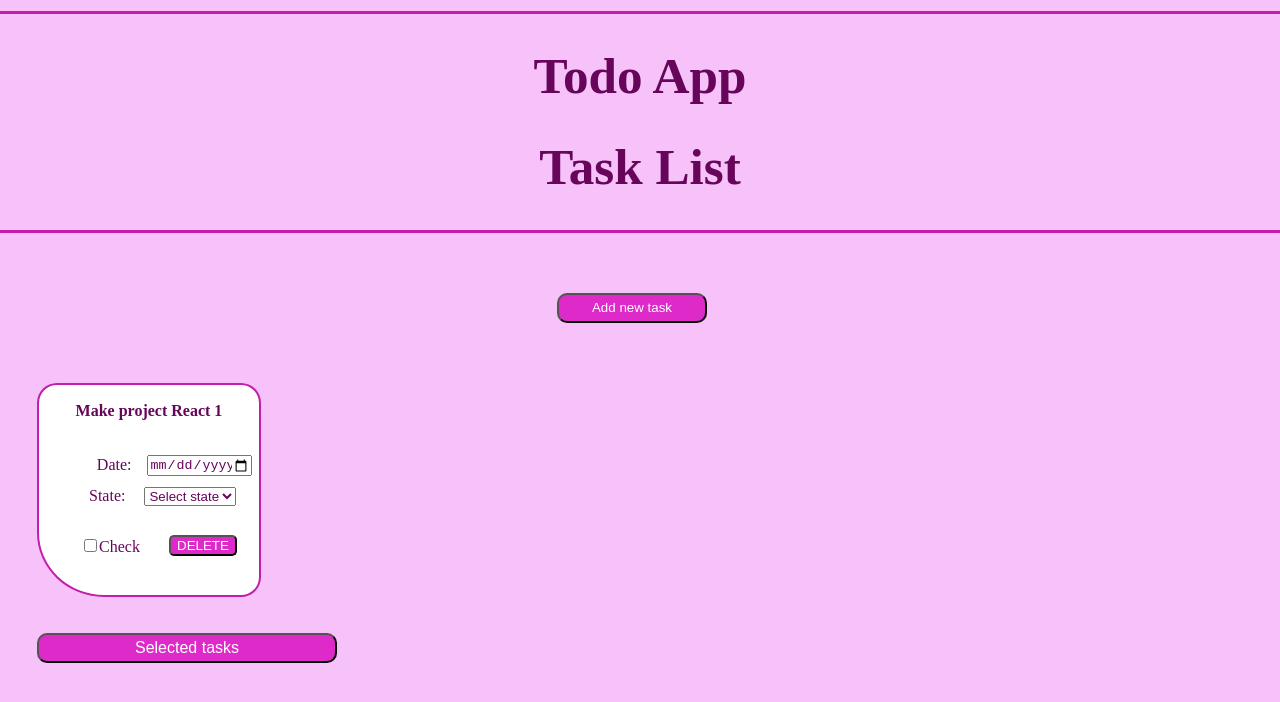
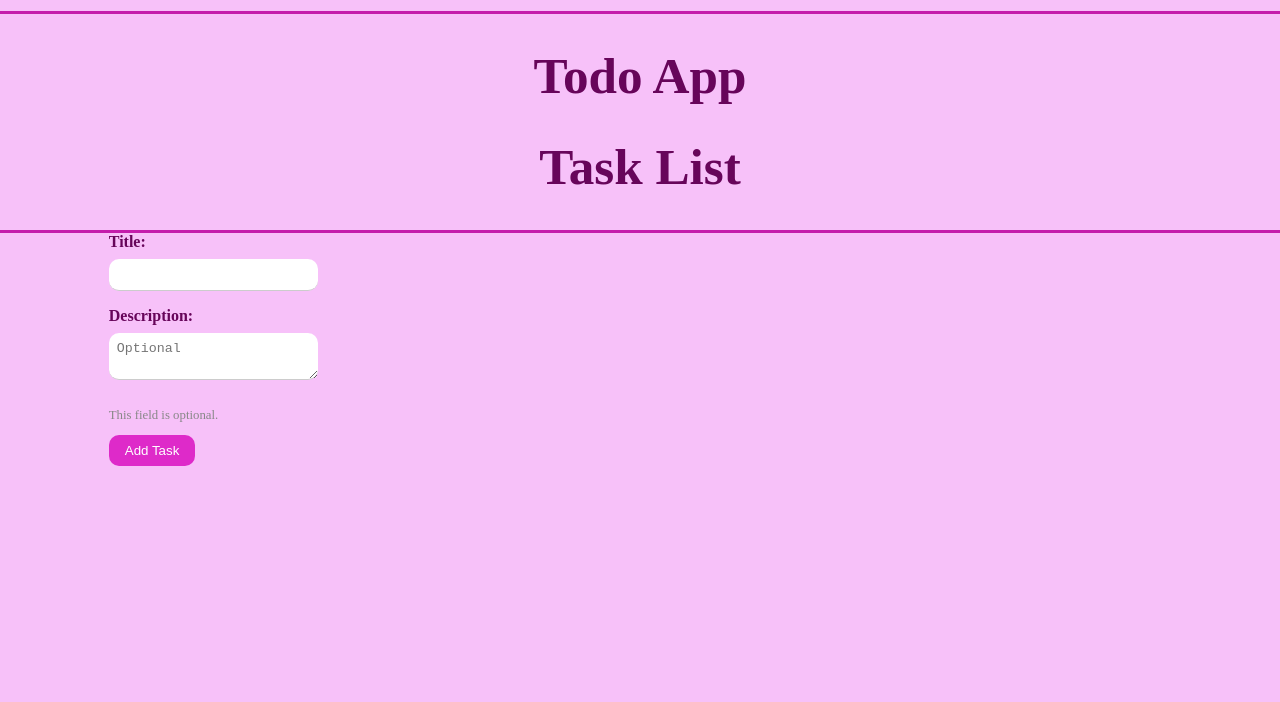
Before and after one commit to Luzsierra07/my-react-task-list, a React (Vite) app: page / in a window 1280 px wide. Both pictures are taken after a click on the button "Add new task". Shown: the top 702 px of the page. Built offline with nearby package versions, Linux system fonts and the light colour scheme.

Commit message:
formulario realizado para agregar tarea y descripción

```diff
--- a/src/App.css
+++ b/src/App.css
@@ -112,3 +112,52 @@ select {
   top: 60px;
   left: 0px;
 }
+.help-text{
+  color: red;
+}
+
+.form-container {
+  max-width: 400px;
+  margin: 0 auto;
+}
+
+.form-container label {
+  display: block;
+  color: #67055a;
+  margin-bottom: 0.5rem;
+  font-weight: bold;
+}
+
+.form-container input,
+.form-container textarea {
+  width: 100%;
+  padding: 0.5rem;
+  margin-bottom: 1rem;
+  border: none;
+  border-bottom: 1px solid #ccc;
+  border-radius: 10px;
+  outline: none;
+}
+
+.form-container textarea {
+  resize: vertical;
+}
+
+.form-container .help-text {
+  font-size: 0.8rem;
+  color: #888;
+  margin-top: 0.5rem;
+}
+
+.form-container button[type="submit"] {
+  background-color: rgb(222, 42, 201);
+  color: #fff;
+  padding: 0.5rem 1rem;
+  border:none;
+  border-radius: 10px;
+  cursor: pointer;
+}
+
+.form-container button[type="submit"]:hover {
+  background-color: rgb(222, 42, 201);
+}
--- a/src/Components/TaskList.jsx
+++ b/src/Components/TaskList.jsx
@@ -1,12 +1,19 @@
 import { useState, useEffect } from "react";
 import Task from "./Task";
 import useTaskManagement from "./createhook";
+import TaskForm from "../TaskForm";
 
 
 
 const TaskList = () => {
   const { tasks, createTask, deleteTask, updateTask } = useTaskManagement();
   const [selectedTasks, setSelectedTasks] = useState([]);
+  const [showForm, setShowForm] = useState (false);
+
+  const handleAddTask = (newTask) => {
+    createTask(newTask);
+    setShowForm(false); // ocultar el formulario después de agregar la tarea
+  };
 
   const handleClick = () => {
     const newTask = {
@@ -47,6 +54,10 @@ const TaskList = () => {
 
   return (
     <>
+    {showForm ? (
+      <TaskForm onAddTask={handleAddTask}/>
+    ): (
+    <>
       <button
         type="button"
         id="button2"
@@ -55,9 +66,11 @@ const TaskList = () => {
       >
         Selected tasks
       </button>
-      <button className="Add" onClick={handleClick}>
+      <button className="Add" onClick={() => setShowForm(true)}>
         Add new task
       </button>
+      </>
+     )}
       {tasks.map((task, index) => (
         <div key={index}>
           <div className="target">
--- /dev/null
+++ b/src/TaskForm.jsx
@@ -0,0 +1,51 @@
+import React, {useState} from "react";
+
+const TaskForm = ({onAddTask}) => {
+    const [title, setTitle] = useState("");
+    const [description, setDescription] = useState("");
+
+    const handleSubmit = (e) => {
+        e.preventDefault();
+       //Antes de guardar la tarea verificar que se haya ingresado el titulo
+       if (title.trim() .length < 3 ) {
+        alert("The title must have at least 3 characters.");
+        return;
+       }
+
+        const newTask = {
+            title: title,
+            description: description,
+        };
+        onAddTask(newTask);
+        //una vez guardada la tarea reiniciar los campos
+        setTitle("");
+        setDescription("");
+       };
+
+return (
+    <form className="form-container" onSubmit={handleSubmit}>
+        <div>
+            <label htmlForm="title">Title:</label>
+            <input
+            type="text"
+            id="title"
+            value={title}
+            onChange={(e) => setTitle(e.target.value)}
+            />
+        </div>
+        <div>
+            <label htmlFor="description">Description:</label>
+            <textarea
+            id="description"
+            value={description}
+            onChange={(e) => setDescription(e.target.value)}
+            placeholder="Optional"
+            />
+            <p className="help-text"> This field is optional.</p>
+        </div>
+        <button type="submit">Add Task</button>
+    </form>
+);
+};
+
+export default TaskForm;
```
